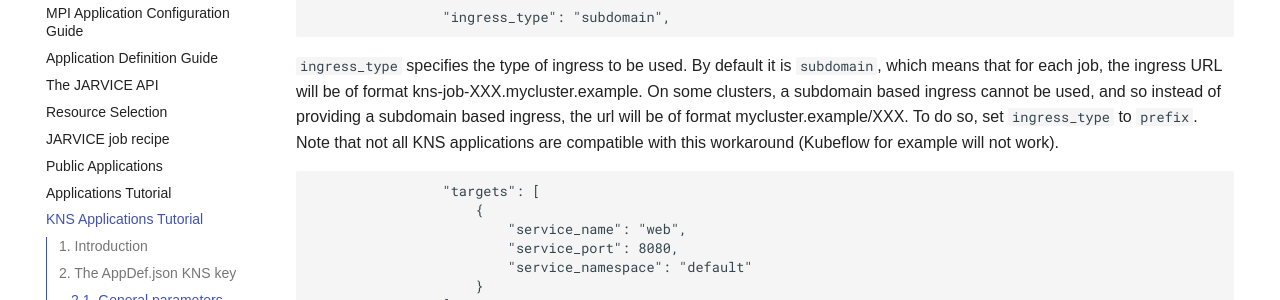
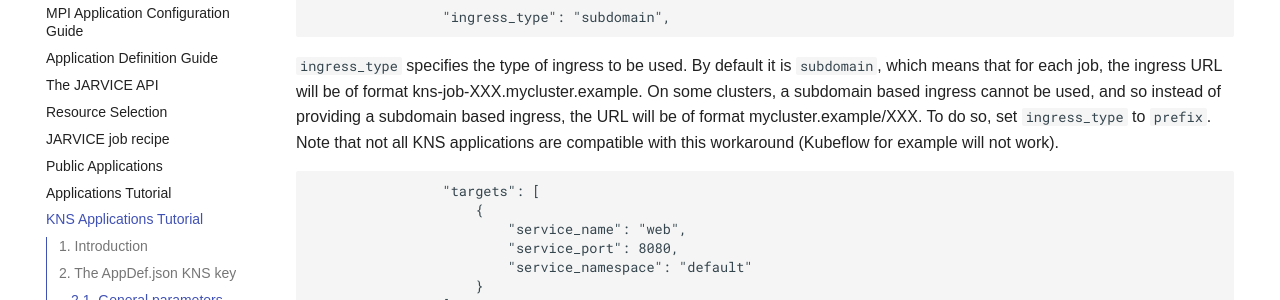
Before and after one commit to nimbix/jardoc, an MkDocs documentation site: the page built from docs/kns_apps_tutorial.md, in a window 1280 px wide and 900 px high, scrolled down 3451 px. Shown: the part 203-503 px from the top of the window. Built offline with MkDocs 1.6.1 and Material for MkDocs 9.7.7, drawn with Linux system fonts in a browser that asks for light colours.

````diff
--- a/docs/kns_apps_tutorial.md
+++ b/docs/kns_apps_tutorial.md
@@ -152,7 +152,7 @@ Ingress parameters allow connecting the app to the external world, by giving the
 ```
 
 `ingress_type` specifies the type of ingress to be used. By default it is `subdomain`, which means that for each job, the ingress URL will be of format kns-job-XXX.mycluster.example.
-On some clusters, a subdomain based ingress cannot be used, and so instead of providing a subdomain based ingress, the url will be of format mycluster.example/XXX. To do so, set `ingress_type` to `prefix`. Note that not all KNS applications are compatible with this workaround (Kubeflow for example will not work).
+On some clusters, a subdomain based ingress cannot be used, and so instead of providing a subdomain based ingress, the URL will be of format mycluster.example/XXX. To do so, set `ingress_type` to `prefix`. Note that not all KNS applications are compatible with this workaround (Kubeflow for example will not work).
 
 ```json
                 "targets": [
````
